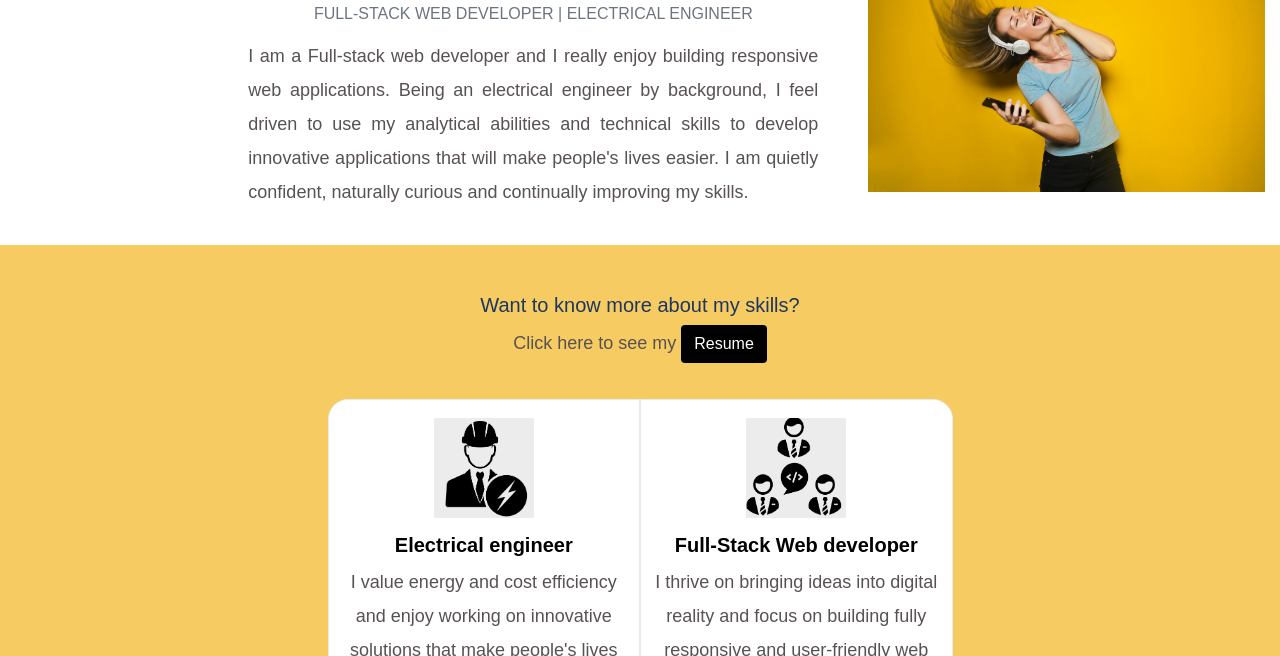
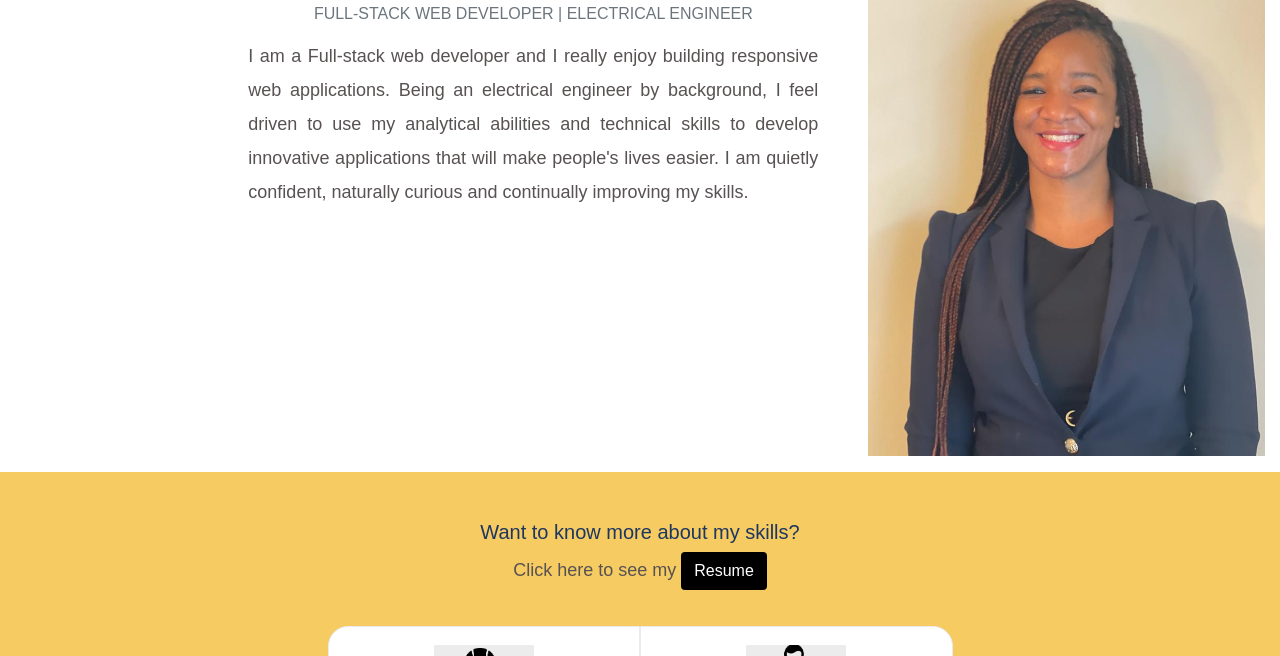
Before and after one commit to RachidaSK/RachidaSK.github.io, a plain HTML site: page index.html in a window 1280 px wide. Shown: the part 661-1317 px from the top of the page. Drawn offline with nearby package versions, Linux system fonts and the light colour scheme.

Commit message:
update photo

```diff
--- a/index.html
+++ b/index.html
@@ -112,7 +112,7 @@
                 <div class="col-md-4">
                   <img
                     class="card-img-top"
-                    src="./assets/images/Muzipedia.jpg"
+                    src="./assets/images/RachidaKone.jpg"
                     alt="Card image cap"
                   />
                 </div>
```
